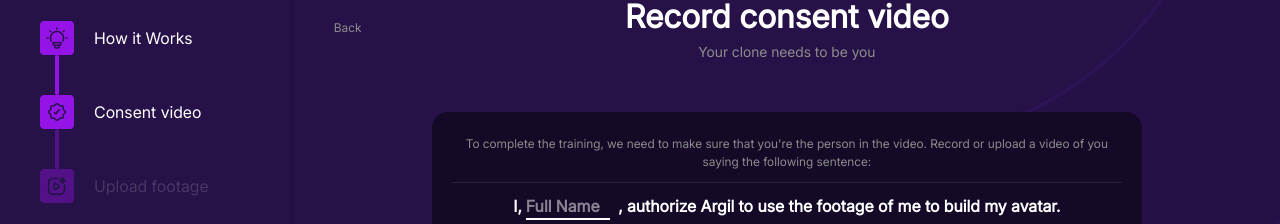
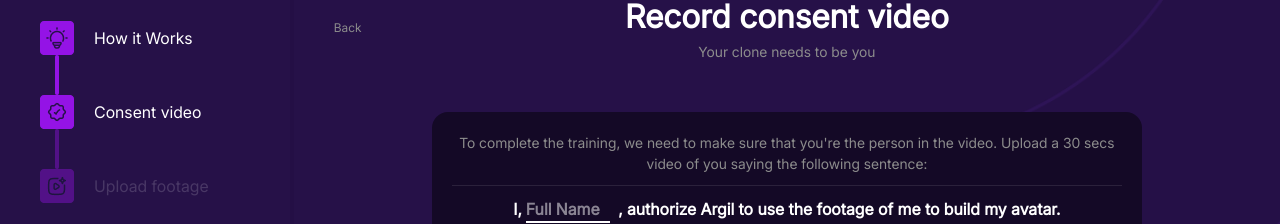
Before and after one commit to Marveeamasi/ai-video, a Next.js app: page /consent-video in a window 1280 px wide. Shown: the part 125-349 px from the top of the page. Built offline with nearby package versions, Linux system fonts and the light colour scheme.

Commit message:
Update ConsentAlert.jsx

```diff
--- a/components/ConsentAlert.jsx
+++ b/components/ConsentAlert.jsx
@@ -7,7 +7,7 @@ const ConsentAlert = () => {
 
   return (
     <div className="bg-[#140926] max-sm:w-full max-sm:h-auto w-[710px] h-[130px] rounded-[16px] p-[20px] flex justify-center items-center gap-[11px] flex-col">
-       <div className="font-[300] text-center text-[#8C8C8C] text-[12px]">To complete the training, we need to make sure that you're the person in the video. Record or upload a video of you saying the following sentence:</div>
+       <div className="font-[300] text-center text-[#8C8C8C] text-[14px]">To complete the training, we need to make sure that you're the person in the video. Upload a 30 secs video of you saying the following sentence:</div>
        <div className="w-full"><hr className="w-full text-[#F1F1F11A]"/></div>
        <div className="font-[700] text-[16px] text-center space-x-1"><span>I,</span><input type="text" placeholder="Full Name" value={value} size={Math.max(value.length, 4)} className={`outline-none border-b-[#fff] border-b-2 min-w-[50px]`} onChange={(e)=> setValue(e.target.value)}/> <span>, authorize Argil to use the footage of me to build my avatar.</span></div>
     </div>
```
